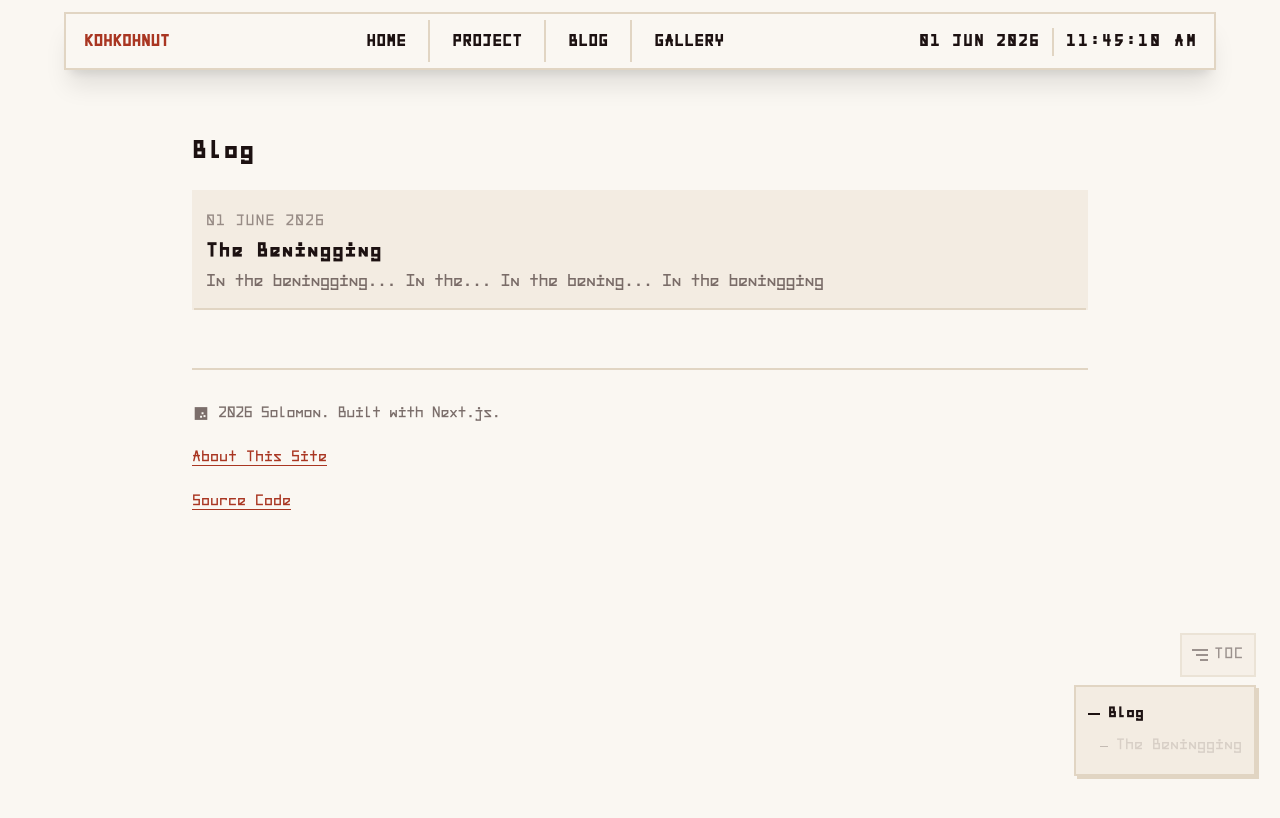
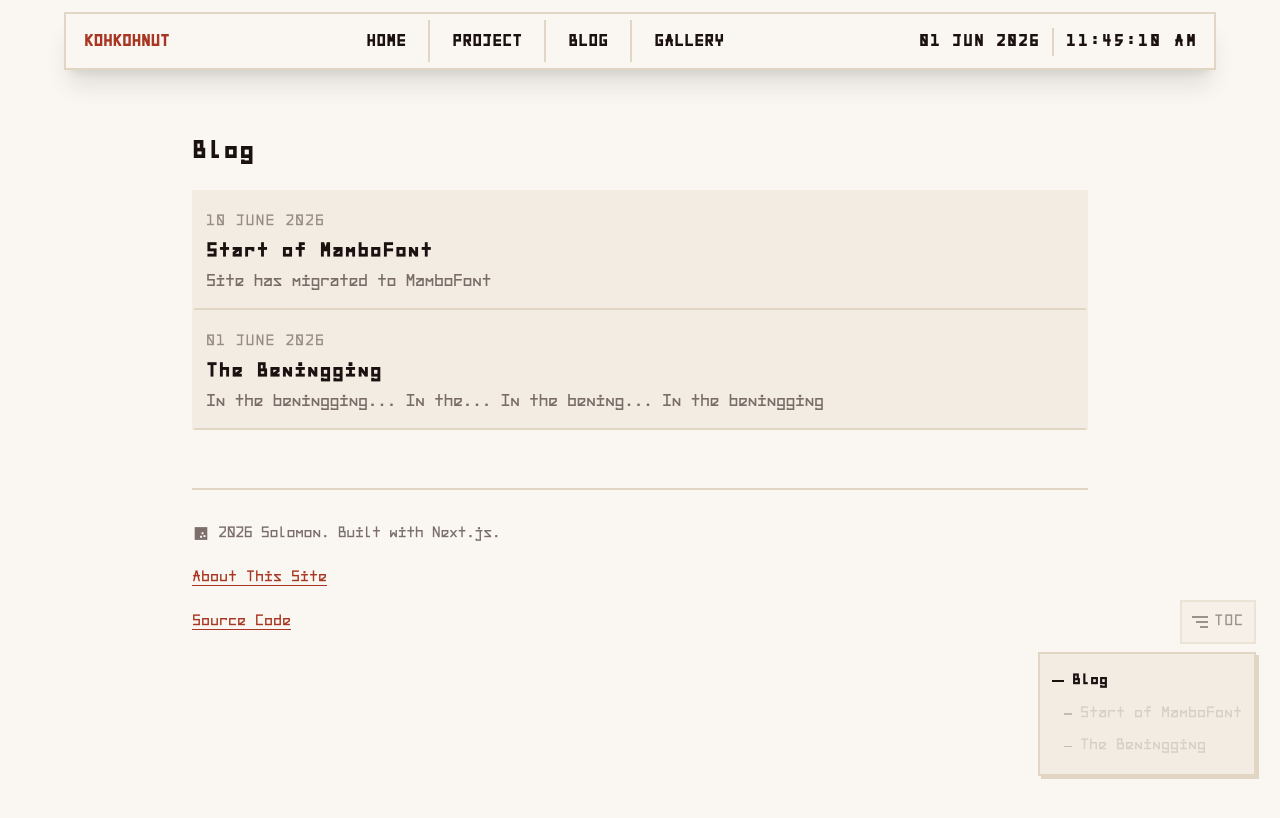
Before and after one commit to ProjectMambo/MamboFolio, a Next.js app: page /blog in a window 1280 px wide. Shown: the top 818 px of the page. Built offline with nearby package versions, Linux system fonts and the light colour scheme.

Commit message:
feat: Update doc
- Add blog

```diff
--- /dev/null
+++ b/src/app/blog/start-of-mambofont/page.tsx
@@ -0,0 +1,9 @@
+import path from "path";
+
+import Page from "@/modules/Page";
+import { parseMarkdownFile } from "@/components/markdown/MarkdownParser";
+
+export default function GeneratedPage() {
+  const nodes = parseMarkdownFile(path.join(process.cwd(), "docs", "blog/Start of MamboFont.md"));
+  return <Page nodes={nodes} />;
+}
--- a/src/constants/blogs.ts
+++ b/src/constants/blogs.ts
@@ -7,6 +7,12 @@ import { Entry } from "@/components/Interfaces";
  */
 export const blogConfig = [
     {
+        label: "Start of MamboFont",
+        link: "/blog/start-of-mambofont",
+        description: "Site has migrated to MamboFont",
+        date: "10 June 2026",
+    },
+    {
         label: "The Beningging",
         link: "/blog/the-beningging",
         description: "In the beningging... In the... In the bening... In the beningging",
```
Also changed, not shown: 6 other files (tests, documents, lock files or other folders).
